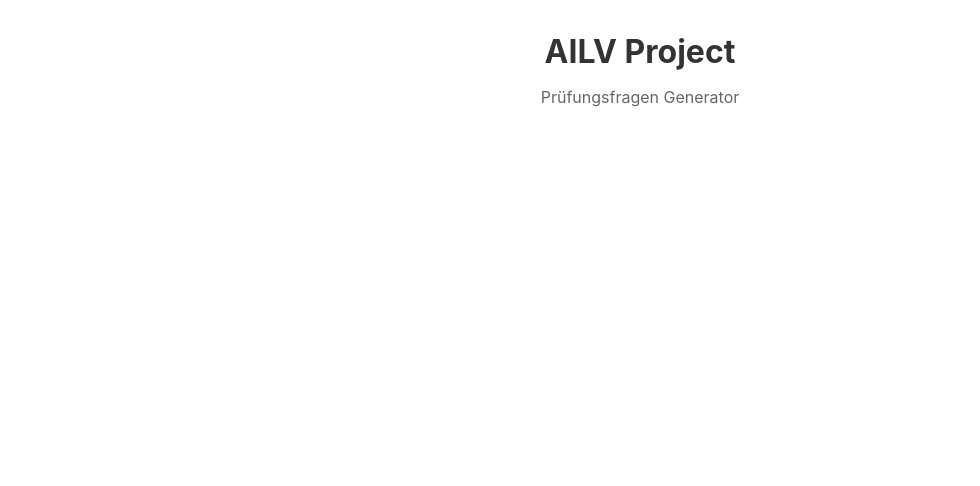
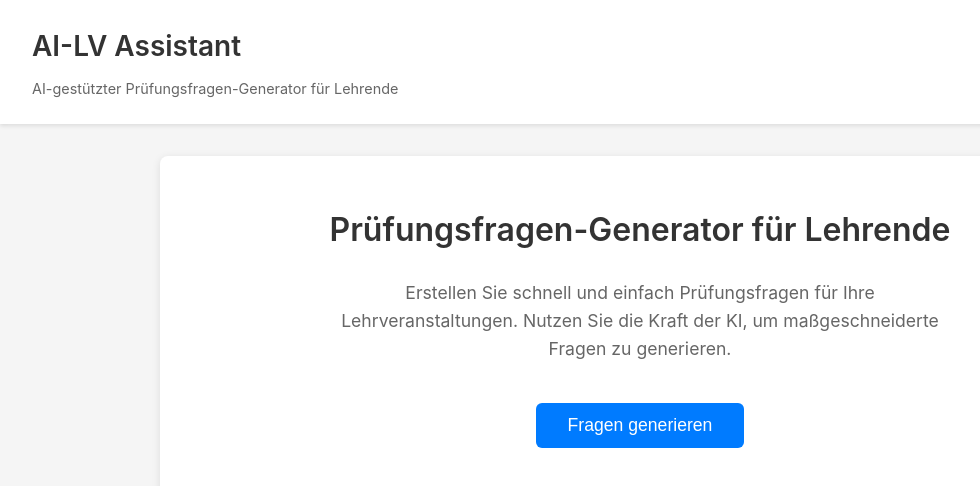
Before and after one commit to shezsoltani/AILV-Project, a React (Vite) app in the folder frontend/: page / in a window 1280 px wide. Shown: the top 486 px of the page, without its empty margins (0-980 px from the left). Built offline with nearby package versions, Linux system fonts and the light colour scheme.

Commit message:
feat(frontend): implement basic layout and homepage

```diff
--- a/frontend/src/App.tsx
+++ b/frontend/src/App.tsx
@@ -1,10 +1,13 @@
-function App() {
+import React from 'react';
+import Layout from './layout/Layout';
+import HomePage from './pages/HomePage';
+
+const App: React.FC = () => {
   return (
-    <div className="app">
-      <h1>AILV Project</h1>
-      <p>Prüfungsfragen Generator</p>
-    </div>
-  )
-}
+    <Layout>
+      <HomePage />
+    </Layout>
+  );
+};
 
-export default App
+export default App;
--- a/frontend/src/index.css
+++ b/frontend/src/index.css
@@ -10,22 +10,149 @@ body {
     sans-serif;
   -webkit-font-smoothing: antialiased;
   -moz-osx-font-smoothing: grayscale;
+  background-color: #f5f5f5;
+  color: #333;
+  line-height: 1.6;
 }
 
 #root {
   min-height: 100vh;
 }
 
-.app {
-  padding: 2rem;
-  text-align: center;
+/* Layout Styles */
+.app-layout {
+  min-height: 100vh;
+  background-color: #f5f5f5;
+  display: flex;
+  flex-direction: column;
+  padding: 0;
 }
 
-.app h1 {
-  color: #333;
-  margin-bottom: 1rem;
+.app-header {
+  background-color: #ffffff;
+  padding: 1.5rem 2rem;
+  box-shadow: 0 2px 4px rgba(0, 0, 0, 0.1);
+  position: sticky;
+  top: 0;
+  z-index: 100;
 }
 
-.app p {
+.app-header-title {
+  margin: 0;
+  font-size: 1.75rem;
+  font-weight: 600;
+  color: #333;
+}
+
+.app-header-subtitle {
+  margin: 0.5rem 0 0 0;
+  font-size: 0.9rem;
   color: #666;
 }
+
+.app-content {
+  max-width: 960px;
+  width: 100%;
+  margin: 2rem auto 0;
+  padding: 2rem;
+  background-color: #ffffff;
+  border-radius: 8px;
+  box-shadow: 0 2px 8px rgba(0, 0, 0, 0.1);
+  flex: 1;
+}
+
+/* Home Page Styles */
+.home {
+  display: flex;
+  flex-direction: column;
+  align-items: center;
+  text-align: center;
+  gap: 1.5rem;
+  margin-top: 1rem;
+}
+
+.home-title {
+  margin: 0;
+  font-size: 2rem;
+  font-weight: 600;
+  color: #333;
+}
+
+.home-description {
+  margin: 0;
+  font-size: 1.1rem;
+  color: #666;
+  line-height: 1.6;
+  max-width: 600px;
+}
+
+.home-actions {
+  margin-top: 1rem;
+}
+
+.primary-button {
+  background-color: #007bff;
+  color: #ffffff;
+  border: none;
+  padding: 0.75rem 2rem;
+  font-size: 1.1rem;
+  font-weight: 500;
+  border-radius: 6px;
+  cursor: pointer;
+  transition: background-color 0.2s ease, transform 0.1s ease;
+}
+
+.primary-button:hover {
+  background-color: #0056b3;
+  transform: translateY(-1px);
+}
+
+.primary-button:active {
+  background-color: #004085;
+  transform: translateY(0);
+}
+
+.primary-button:focus {
+  outline: 2px solid #007bff;
+  outline-offset: 2px;
+}
+
+/* Responsive Styles */
+@media (max-width: 1024px) {
+  .app-content {
+    margin: 2rem 1rem 0;
+    padding: 1.5rem;
+  }
+}
+
+@media (max-width: 768px) {
+  .app-header {
+    padding: 1rem 1.5rem;
+  }
+
+  .app-header-title {
+    font-size: 1.5rem;
+  }
+
+  .app-header-subtitle {
+    font-size: 0.85rem;
+  }
+
+  .app-content {
+    margin: 1.5rem 0.75rem 0;
+    padding: 1.25rem;
+  }
+
+  .home-title {
+    font-size: 1.75rem;
+  }
+
+  .home-description {
+    font-size: 1rem;
+  }
+
+  .primary-button {
+    padding: 0.65rem 1.75rem;
+    font-size: 1rem;
+  }
+}
--- /dev/null
+++ b/frontend/src/layout/Layout.tsx
@@ -0,0 +1,23 @@
+import React from 'react';
+
+interface LayoutProps {
+  children: React.ReactNode;
+}
+
+const Layout: React.FC<LayoutProps> = ({ children }) => {
+  return (
+    <div className="app-layout">
+      <header className="app-header">
+        <h1 className="app-header-title">AI-LV Assistant</h1>
+        <p className="app-header-subtitle">
+          AI-gestützter Prüfungsfragen-Generator für Lehrende
+        </p>
+      </header>
+      <main className="app-content">
+        {children}
+      </main>
+    </div>
+  );
+};
+
+export default Layout;
--- /dev/null
+++ b/frontend/src/pages/HomePage.tsx
@@ -0,0 +1,24 @@
+import React from 'react';
+
+const HomePage: React.FC = () => {
+  const handleGenerateClick = () => {
+    console.log('Generate clicked');
+  };
+
+  return (
+    <div className="home">
+      <h1 className="home-title">Prüfungsfragen-Generator für Lehrende</h1>
+      <p className="home-description">
+        Erstellen Sie schnell und einfach Prüfungsfragen für Ihre Lehrveranstaltungen.
+        Nutzen Sie die Kraft der KI, um maßgeschneiderte Fragen zu generieren.
+      </p>
+      <div className="home-actions">
+        <button className="primary-button" onClick={handleGenerateClick}>
+          Fragen generieren
+        </button>
+      </div>
+    </div>
+  );
+};
+
+export default HomePage;
```
Also changed, not shown: 1 other file (tests, documents, lock files or other folders).
